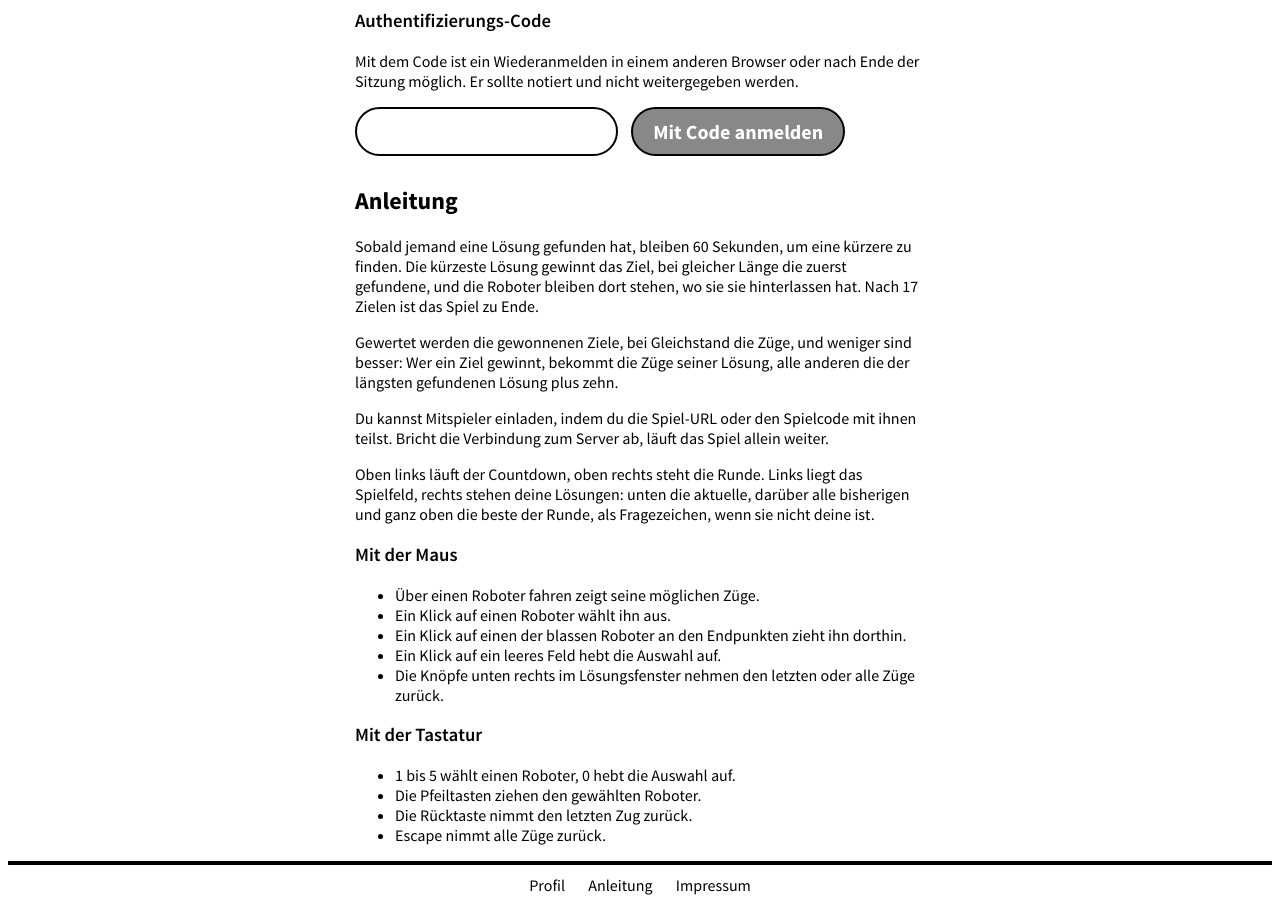
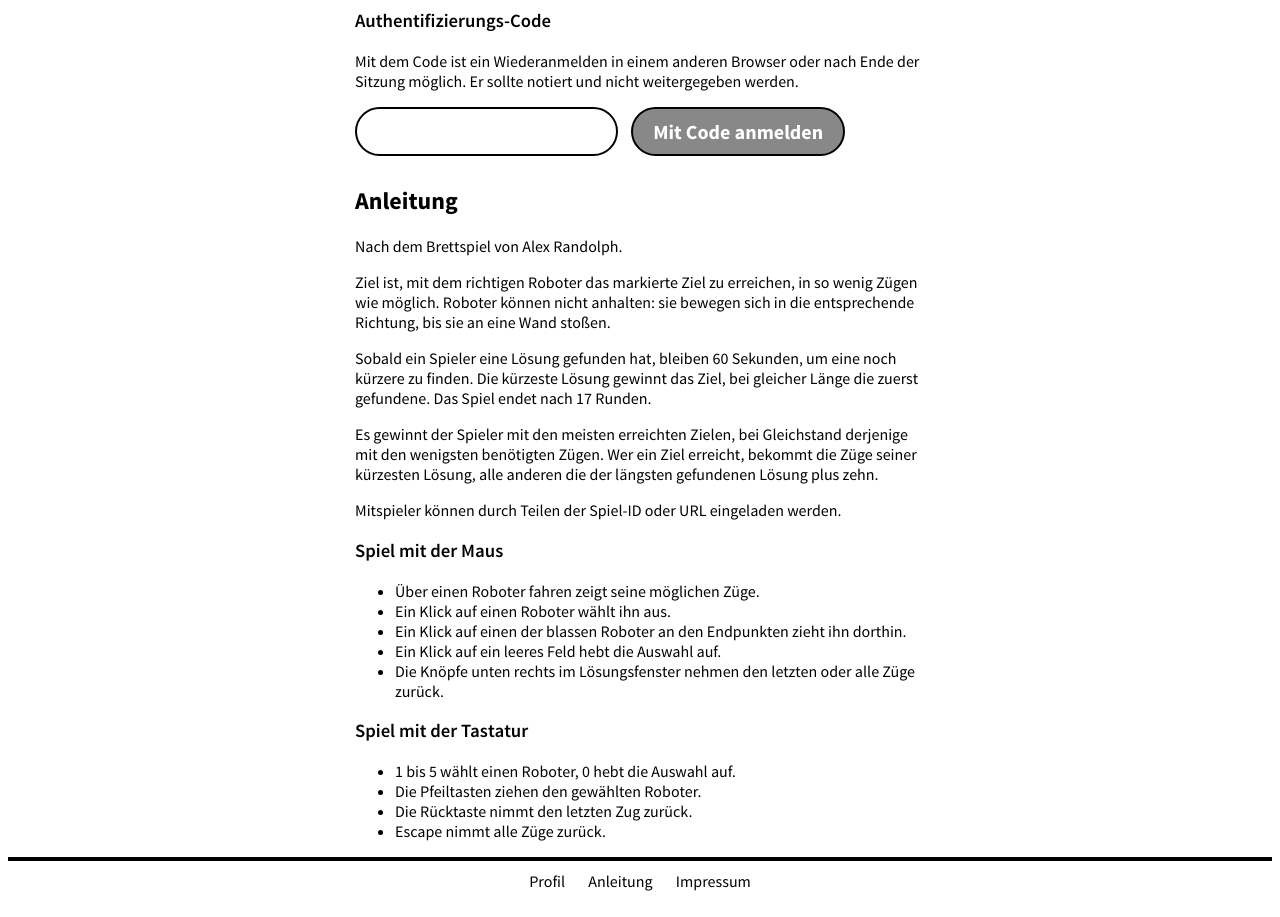
Before and after one commit to DasKlaus/ricochetrobots, a PHP site: page / in a window 1280 px wide. Shown: the part 651-1568 px from the top of the page. After the commit the page ends 1542 px from the top, so only its background shows below. Run offline with PHP 8.4, Linux system fonts and the light colour scheme.

Commit message:
remove AI-style writing from instructions

```diff
--- a/instructions.php
+++ b/instructions.php
@@ -1,14 +1,13 @@
 <h2>Anleitung</h2>
-<p>Sobald jemand eine L&ouml;sung gefunden hat, bleiben 60 Sekunden, um eine k&uuml;rzere zu finden.
-Die k&uuml;rzeste L&ouml;sung gewinnt das Ziel, bei gleicher L&auml;nge die zuerst gefundene, und die Roboter bleiben dort stehen, wo sie sie hinterlassen hat.
-Nach 17 Zielen ist das Spiel zu Ende.</p>
-<p>Gewertet werden die gewonnenen Ziele, bei Gleichstand die Z&uuml;ge, und weniger sind besser:
-Wer ein Ziel gewinnt, bekommt die Z&uuml;ge seiner L&ouml;sung, alle anderen die der l&auml;ngsten gefundenen L&ouml;sung plus zehn.</p>
-<p>Du kannst Mitspieler einladen, indem du die Spiel-URL oder den Spielcode mit ihnen teilst.
-Bricht die Verbindung zum Server ab, l&auml;uft das Spiel allein weiter.</p>
-<p>Oben links l&auml;uft der Countdown, oben rechts steht die Runde.
-Links liegt das Spielfeld, rechts stehen deine L&ouml;sungen: unten die aktuelle, dar&uuml;ber alle bisherigen und ganz oben die beste der Runde, als Fragezeichen, wenn sie nicht deine ist.</p>
-<h3>Mit der Maus</h3>
+<p>Nach dem Brettspiel von Alex Randolph.</p>
+<p>Ziel ist, mit dem richtigen Roboter das markierte Ziel zu erreichen, in so wenig Zügen wie möglich.
+Roboter können nicht anhalten: sie bewegen sich in die entsprechende Richtung, bis sie an eine Wand stoßen.<p>
+<p>Sobald ein Spieler eine L&ouml;sung gefunden hat, bleiben 60 Sekunden, um eine noch k&uuml;rzere zu finden.
+Die k&uuml;rzeste L&ouml;sung gewinnt das Ziel, bei gleicher L&auml;nge die zuerst gefundene. Das Spiel endet nach 17 Runden.</p>
+<p>Es gewinnt der Spieler mit den meisten erreichten Zielen, bei Gleichstand derjenige mit den wenigsten benötigten Z&uuml;gen.
+Wer ein Ziel erreicht, bekommt die Z&uuml;ge seiner kürzesten L&ouml;sung, alle anderen die der l&auml;ngsten gefundenen L&ouml;sung plus zehn.</p>
+<p>Mitspieler können durch Teilen der Spiel-ID oder URL eingeladen werden.</p>
+<h3>Spiel mit der Maus</h3>
 <ul>
 	<li>&Uuml;ber einen Roboter fahren zeigt seine m&ouml;glichen Z&uuml;ge.</li>
 	<li>Ein Klick auf einen Roboter w&auml;hlt ihn aus.</li>
@@ -16,7 +15,7 @@ Links liegt das Spielfeld, rechts stehen deine L&ouml;sungen: unten die aktuelle
 	<li>Ein Klick auf ein leeres Feld hebt die Auswahl auf.</li>
 	<li>Die Kn&ouml;pfe unten rechts im L&ouml;sungsfenster nehmen den letzten oder alle Z&uuml;ge zur&uuml;ck.</li>
 </ul>
-<h3>Mit der Tastatur</h3>
+<h3>Spiel mit der Tastatur</h3>
 <ul>
 	<li>1 bis 5 w&auml;hlt einen Roboter, 0 hebt die Auswahl auf.</li>
 	<li>Die Pfeiltasten ziehen den gew&auml;hlten Roboter.</li>
```
